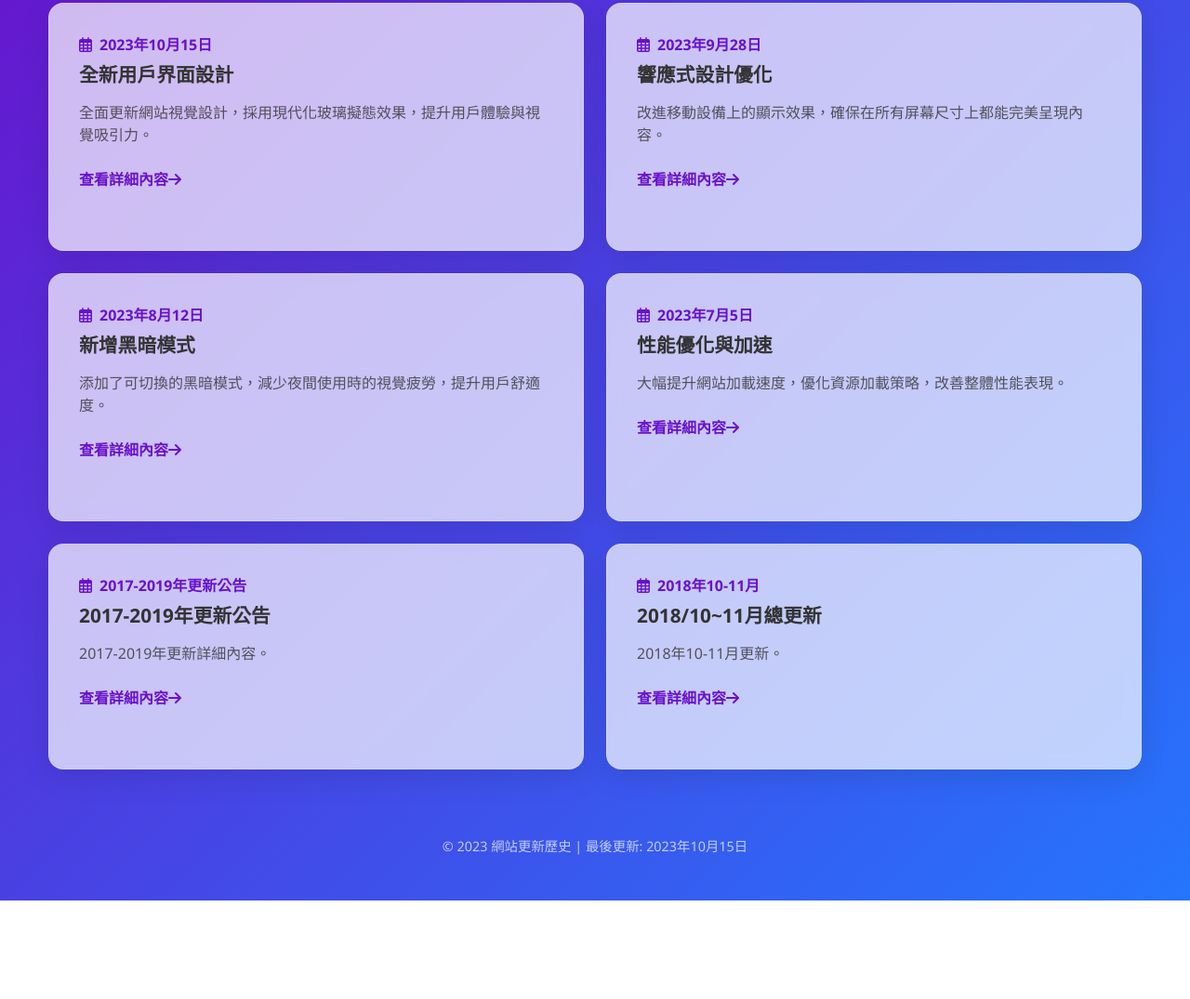
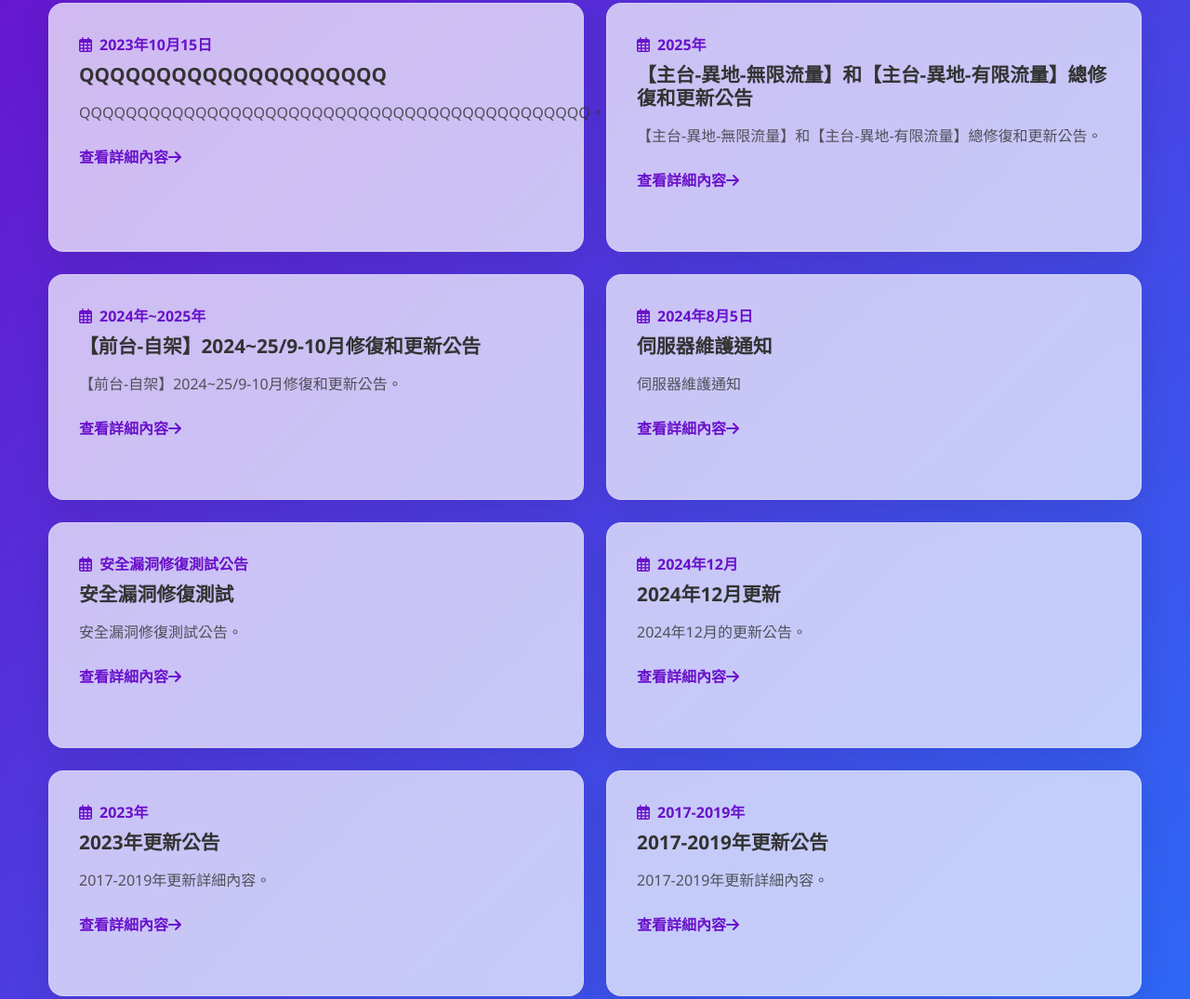
Before and after one commit to wsiuming785-sudo/saka-history, a plain HTML site: page Main-stage_History/index.html in a window 1280 px wide. Shown: the part 186-1261 px from the top of the page at 93% size. Before the commit the page ends 1155 px from the top, so only its background shows below. Drawn offline with nearby package versions, Linux system fonts and the light colour scheme.

Commit message:
Update index.html

```diff
--- a/Main-stage_History/index.html
+++ b/Main-stage_History/index.html
@@ -183,6 +183,7 @@
 
         <!-- 更新內容卡片 -->
         <div class="row">
+
             <!-- 更新項目 1 -->
             <div class="col-lg-6 col-md-6 mb-4">
                 <div class="glass-card update-card">
@@ -190,73 +191,132 @@
                         <i class="far fa-calendar-alt"></i>
                         2023年10月15日
                     </div>
-                    <h3 class="update-title">全新用戶界面設計</h3>
+                    <h3 class="update-title">QQQQQQQQQQQQQQQQQQQQ</h3>
                     <p class="update-description">
-                        全面更新網站視覺設計，採用現代化玻璃擬態效果，提升用戶體驗與視覺吸引力。
+                       QQQQQQQQQQQQQQQQQQQQQQQQQQQQQQQQQQQQQQQQQQQQ。
                     </p>
-                    <a href="updates/2023-10-15.html" class="update-link">
+                    <a href="updates/QQQQQQQQQQQQ.html" class="update-link">
                         查看詳細內容 <i class="fas fa-arrow-right"></i>
                     </a>
                 </div>
             </div>
 
-            <!-- 更新項目 2 -->
+
+   <!-- 更新項目  -->
             <div class="col-lg-6 col-md-6 mb-4">
                 <div class="glass-card update-card">
                     <div class="update-date">
                         <i class="far fa-calendar-alt"></i>
-                        2023年9月28日
+                      	2025年
                     </div>
-                    <h3 class="update-title">響應式設計優化</h3>
+                    <h3 class="update-title">【主台-異地-無限流量】和【主台-異地-有限流量】總修復和更新公告</h3>
                     <p class="update-description">
-                        改進移動設備上的顯示效果，確保在所有屏幕尺寸上都能完美呈現內容。
+                     【主台-異地-無限流量】和【主台-異地-有限流量】總修復和更新公告。
                     </p>
-                    <a href="updates/2023-09-28.html" class="update-link">
+                    <a href="updates/2025_04.html" class="update-link">
                         查看詳細內容 <i class="fas fa-arrow-right"></i>
                     </a>
                 </div>
             </div>
 
-            <!-- 更新項目 3 -->
+   <!-- 更新項目  -->
             <div class="col-lg-6 col-md-6 mb-4">
                 <div class="glass-card update-card">
                     <div class="update-date">
                         <i class="far fa-calendar-alt"></i>
-                        2023年8月12日
+                      	2024年~2025年
                     </div>
-                    <h3 class="update-title">新增黑暗模式</h3>
+                    <h3 class="update-title">【前台-自架】2024~25/9-10月修復和更新公告</h3>
                     <p class="update-description">
-                        添加了可切換的黑暗模式，減少夜間使用時的視覺疲勞，提升用戶舒適度。
+                     【前台-自架】2024~25/9-10月修復和更新公告。
                     </p>
-                    <a href="updates/2023-08-12.html" class="update-link">
+                    <a href="updates/2024-2025_04.html" class="update-link">
                         查看詳細內容 <i class="fas fa-arrow-right"></i>
                     </a>
                 </div>
             </div>
 
-            <!-- 更新項目 4 -->
+
+
+
+
+ <!-- 更新項目  -->
             <div class="col-lg-6 col-md-6 mb-4">
                 <div class="glass-card update-card">
                     <div class="update-date">
                         <i class="far fa-calendar-alt"></i>
-                        2023年7月5日
+                        2024年8月5日
                     </div>
-                    <h3 class="update-title">性能優化與加速</h3>
+                    <h3 class="update-title">伺服器維護通知</h3>
                     <p class="update-description">
-                        大幅提升網站加載速度，優化資源加載策略，改善整體性能表現。
+                       伺服器維護通知
                     </p>
-                    <a href="updates/2023-07-05.html" class="update-link">
+                    <a href="updates/2024_08-server_check.html" class="update-link">
                         查看詳細內容 <i class="fas fa-arrow-right"></i>
                     </a>
                 </div>
             </div>
 
-            <!-- 更新項目 5 -->
+ <!-- 更新項目  -->
             <div class="col-lg-6 col-md-6 mb-4">
                 <div class="glass-card update-card">
                     <div class="update-date">
                         <i class="far fa-calendar-alt"></i>
-                      2017-2019年更新公告
+                        安全漏洞修復測試公告
+                    </div>
+                    <h3 class="update-title"> 安全漏洞修復測試</h3>
+                    <p class="update-description">
+                   安全漏洞修復測試公告。
+                    </p>
+                    <a href="updates/2024_test_hack.html" class="update-link">
+                        查看詳細內容 <i class="fas fa-arrow-right"></i>
+                    </a>
+                </div>
+            </div>
+
+
+ <!-- 更新項目  -->
+            <div class="col-lg-6 col-md-6 mb-4">
+                <div class="glass-card update-card">
+                    <div class="update-date">
+                        <i class="far fa-calendar-alt"></i>
+                        2024年12月
+                    </div>
+                    <h3 class="update-title">2024年12月更新</h3>
+                    <p class="update-description">
+                     2024年12月的更新公告。
+                    </p>
+                    <a href="updates/2024_12.html" class="update-link">
+                        查看詳細內容 <i class="fas fa-arrow-right"></i>
+                    </a>
+                </div>
+            </div>
+
+
+  <!-- 更新項目  -->
+            <div class="col-lg-6 col-md-6 mb-4">
+                <div class="glass-card update-card">
+                    <div class="update-date">
+                        <i class="far fa-calendar-alt"></i>
+                      2023年
+                    </div>
+                    <h3 class="update-title">2023年更新公告</h3>
+                    <p class="update-description">
+                       2017-2019年更新詳細內容。
+                    </p>
+                    <a href="updates/2023_02.html" class="update-link">
+                        查看詳細內容 <i class="fas fa-arrow-right"></i>
+                    </a>
+                </div>
+            </div>
+
+
+            <!-- 更新項目  -->
+            <div class="col-lg-6 col-md-6 mb-4">
+                <div class="glass-card update-card">
+                    <div class="update-date">
+                        <i class="far fa-calendar-alt"></i>
+                      2017-2019年
                     </div>
                     <h3 class="update-title">2017-2019年更新公告</h3>
                     <p class="update-description">
```
